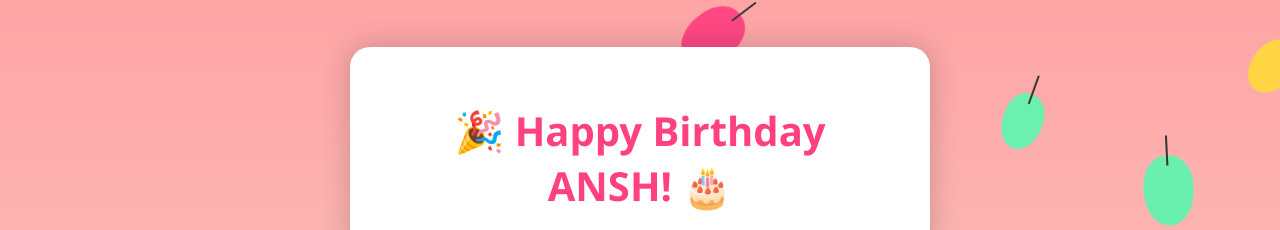
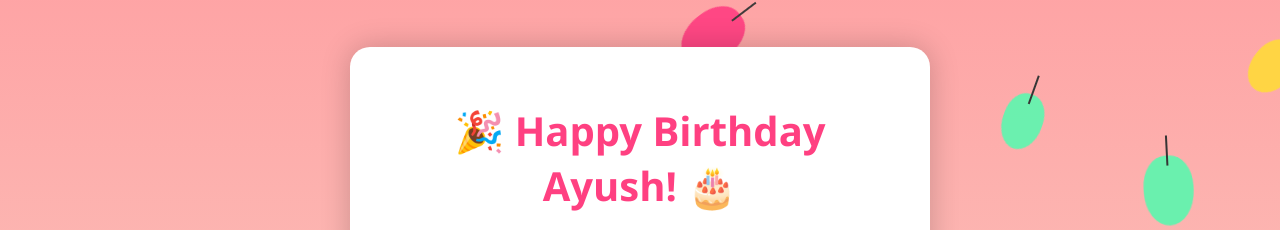
Before and after one commit to ai653/ayush-birthday-card, a plain HTML site: page index.html in a window 1280 px wide. Shown: the part 152-382 px from the top of the page. Drawn offline with Linux system fonts and the light colour scheme.

Commit message:
Update index.html

```diff
--- a/index.html
+++ b/index.html
@@ -3,7 +3,7 @@
 <head>
   <meta charset="UTF-8" />
   <meta name="viewport" content="width=device-width, initial-scale=1.0"/>
-  <title>Happy Birthday ANSH!</title>
+  <title>Happy Birthday Ayush!</title>
   <style>
     body {
       margin: 0;
@@ -145,7 +145,7 @@
   <div class="balloons"></div>
 
   <div class="card">
-    <h1>🎉 Happy Birthday ANSH! 🎂</h1>
+    <h1>🎉 Happy Birthday Ayush! 🎂</h1>
     <p>Happy birthday to one of the closest person of the earth ❤️<br>
     Wishing you a day filled with joy, laughter, and beautiful memories!</p>
     <button onclick="showSurprise()">Click for Surprise 🎁</button>
```
